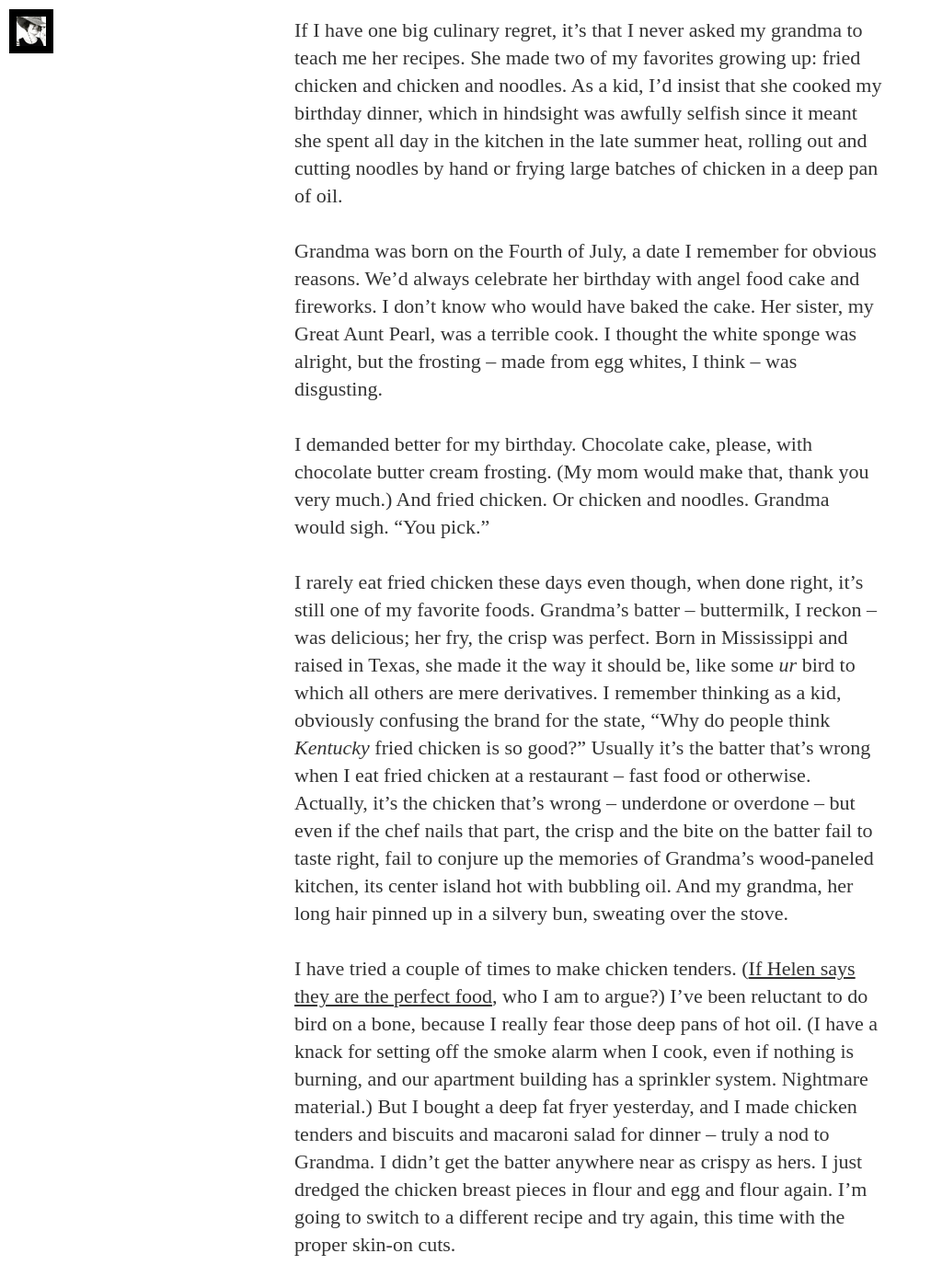
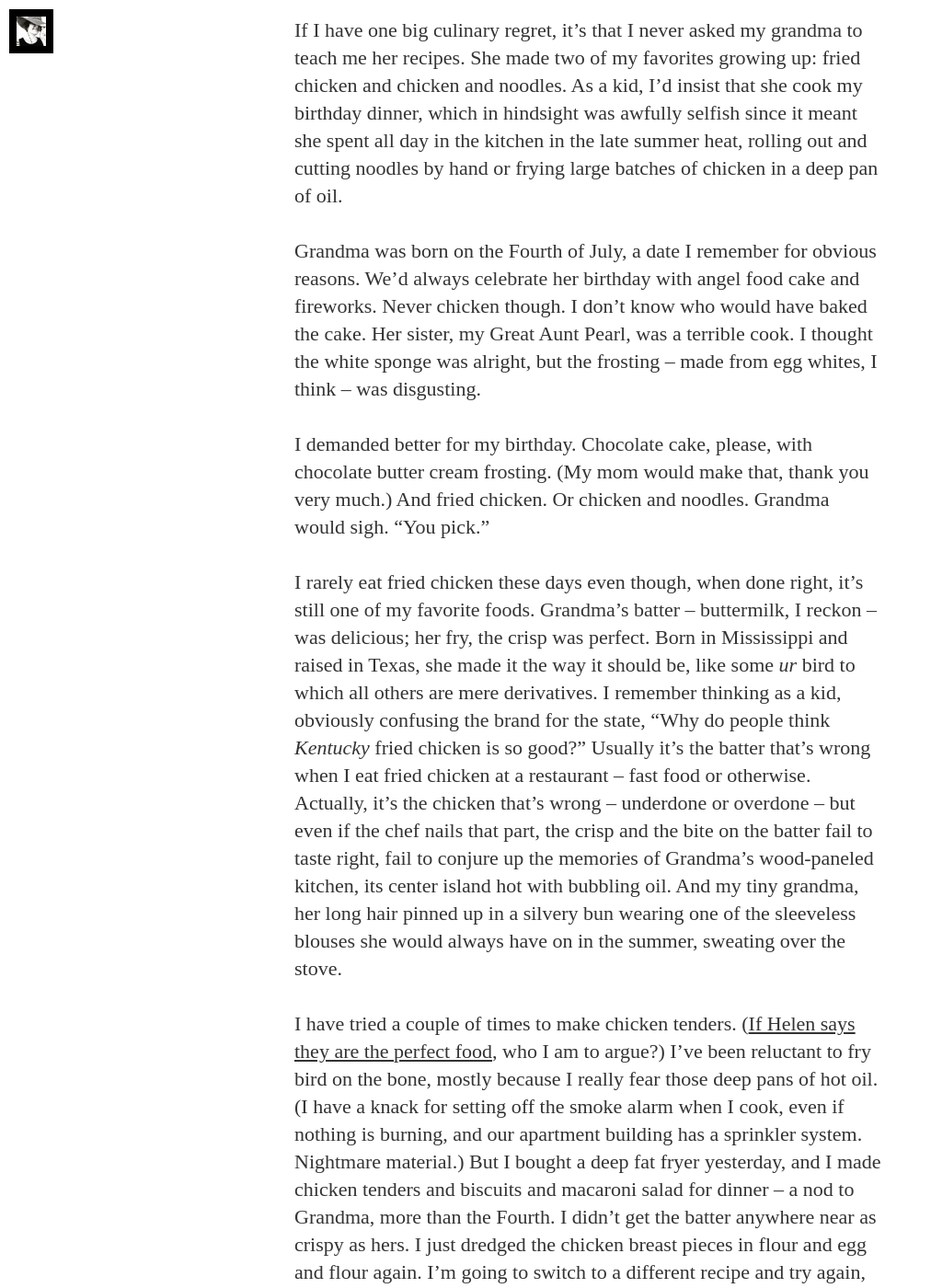
Before and after one commit to audreywatters/food, a Jekyll site: the page built from _posts/2019-07-04-birthday-dinners.html, in a window 1280 px wide and 1400 px high, scrolled down 249 px. Shown: the whole window at 92% size, without its empty margins (0-1012 px from the left). Built offline with Jekyll 4.4.1, drawn with Linux system fonts in a browser that asks for light colours; nearby versions of some CDN libraries; some web fonts are replaced; some of the changed text lies outside the part shown.

Commit message:
Final edits

```diff
--- a/_posts/2019-07-04-birthday-dinners.html
+++ b/_posts/2019-07-04-birthday-dinners.html
@@ -6,15 +6,15 @@ tags:
 image:
 imagecredits:
 ---
-<p>If I have one big culinary regret, it&#8217;s that I never asked my grandma to teach me her recipes. She made two of my favorites growing up: fried chicken and chicken and noodles. As a kid, I&#8217;d insist that she cooked my birthday dinner, which in hindsight was awfully selfish since it meant she spent all day in the kitchen in the late summer heat, rolling out and cutting noodles by hand or frying large batches of chicken in a deep pan of oil.</p>
+<p>If I have one big culinary regret, it&#8217;s that I never asked my grandma to teach me her recipes. She made two of my favorites growing up: fried chicken and chicken and noodles. As a kid, I&#8217;d insist that she cook my birthday dinner, which in hindsight was awfully selfish since it meant she spent all day in the kitchen in the late summer heat, rolling out and cutting noodles by hand or frying large batches of chicken in a deep pan of oil.</p>
 
-<p>Grandma was born on the Fourth of July, a date I remember for obvious reasons. We&#8217;d always celebrate her birthday with angel food cake and fireworks. I don&#8217;t know who would have baked the cake. Her sister, my Great Aunt Pearl, was a terrible cook. I thought the white sponge was alright, but the frosting &#8211; made from egg whites, I think &#8211; was disgusting. </p>
+<p>Grandma was born on the Fourth of July, a date I remember for obvious reasons. We&#8217;d always celebrate her birthday with angel food cake and fireworks. Never chicken though. I don&#8217;t know who would have baked the cake. Her sister, my Great Aunt Pearl, was a terrible cook. I thought the white sponge was alright, but the frosting &#8211; made from egg whites, I think &#8211; was disgusting. </p>
 
 <p>I demanded better for my birthday. Chocolate cake, please, with chocolate butter cream frosting. (My mom would make that, thank you very much.) And fried chicken. Or chicken and noodles. Grandma would sigh. &#8220;You pick.&#8221; </p>
 
-<p>I rarely eat fried chicken these days even though, when done right, it&#8217;s still one of my favorite foods. Grandma&#8217;s batter &#8211; buttermilk, I reckon &#8211; was delicious; her fry, the crisp was perfect. Born in Mississippi and raised in Texas, she made it the way it should be, like some <em>ur</em> bird to which all others are mere derivatives. I remember thinking as a kid, obviously confusing the brand for the state, &#8220;Why do people think <em>Kentucky</em> fried chicken is so good?&#8221; Usually it&#8217;s the batter that&#8217;s wrong when I eat fried chicken at a restaurant &#8211; fast food or otherwise. Actually, it&#8217;s the chicken that&#8217;s wrong &#8211; underdone or overdone &#8211; but even if the chef nails that part, the crisp and the bite on the batter fail to taste right, fail to conjure up the memories of Grandma&#8217;s wood-paneled kitchen, its center island hot with bubbling oil. And my grandma, her long hair pinned up in a silvery bun, sweating over the stove.</p>
+<p>I rarely eat fried chicken these days even though, when done right, it&#8217;s still one of my favorite foods. Grandma&#8217;s batter &#8211; buttermilk, I reckon &#8211; was delicious; her fry, the crisp was perfect. Born in Mississippi and raised in Texas, she made it the way it should be, like some <em>ur</em> bird to which all others are mere derivatives. I remember thinking as a kid, obviously confusing the brand for the state, &#8220;Why do people think <em>Kentucky</em> fried chicken is so good?&#8221; Usually it&#8217;s the batter that&#8217;s wrong when I eat fried chicken at a restaurant &#8211; fast food or otherwise. Actually, it&#8217;s the chicken that&#8217;s wrong &#8211; underdone or overdone &#8211; but even if the chef nails that part, the crisp and the bite on the batter fail to taste right, fail to conjure up the memories of Grandma&#8217;s wood-paneled kitchen, its center island hot with bubbling oil. And my tiny grandma, her long hair pinned up in a silvery bun wearing one of the sleeveless blouses she would always have on in the summer, sweating over the stove.</p>
 
-<p>I have tried a couple of times to make chicken tenders. (<a href="https://www.guernicamag.com/helen-rosner-on-chicken-tenders/">If Helen says they are the perfect food</a>, who I am to argue?) I&#8217;ve been reluctant to do bird on a bone, because I really fear those deep pans of hot oil. (I have a knack for setting off the smoke alarm when I cook, even if nothing is burning, and our apartment building has a sprinkler system. Nightmare material.) But I bought a deep fat fryer yesterday, and I made chicken tenders and biscuits and macaroni salad for dinner &#8211; truly a nod to Grandma. I didn&#8217;t get the batter anywhere near as crispy as hers. I just dredged the chicken breast pieces in flour and egg and flour again. I&#8217;m going to switch to a different recipe and try again, this time with the proper skin-on cuts.</p>
+<p>I have tried a couple of times to make chicken tenders. (<a href="https://www.guernicamag.com/helen-rosner-on-chicken-tenders/">If Helen says they are the perfect food</a>, who I am to argue?) I&#8217;ve been reluctant to fry bird on the bone, mostly because I really fear those deep pans of hot oil. (I have a knack for setting off the smoke alarm when I cook, even if nothing is burning, and our apartment building has a sprinkler system. Nightmare material.) But I bought a deep fat fryer yesterday, and I made chicken tenders and biscuits and macaroni salad for dinner &#8211; a nod to Grandma, more than the Fourth. I didn&#8217;t get the batter anywhere near as crispy as hers. I just dredged the chicken breast pieces in flour and egg and flour again. I&#8217;m going to switch to a different recipe and try again, this time with the proper skin-on cuts.</p>
 
 <p>&#8220;Which is the best part of the bird for fried chicken?&#8221; I asked Kin last night. &#8220;There&#8217;s only one right answer.&#8221;</p>
 
```
Also changed, not shown: other parts of _posts/2019-07-04-birthday-dinners.html (+1 -1 lines).
